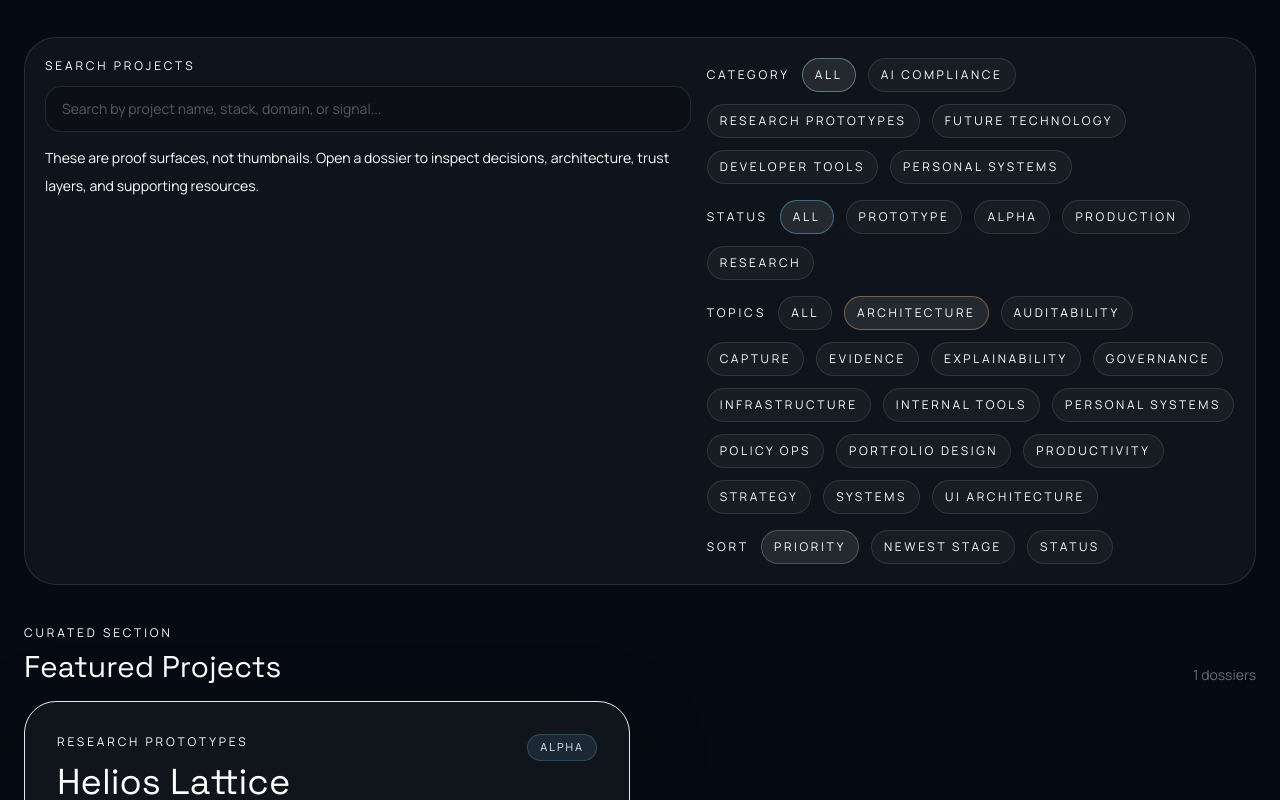
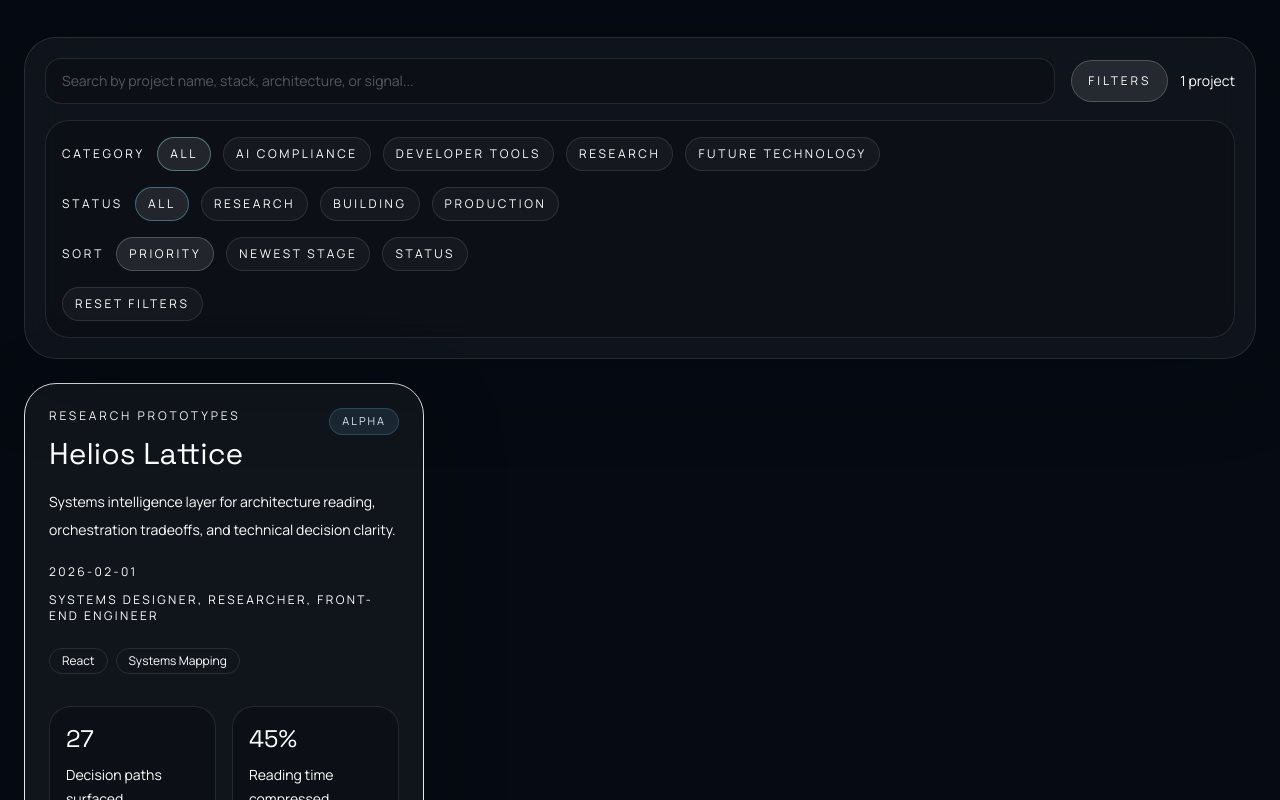
Before and after one commit to jkmalra/portfolio, a Next.js app: page /projects/tags/architecture in a window 1280 px wide. Shown: the part 300-1100 px from the top of the page. Built offline with nearby package versions, Linux system fonts and the light colour scheme.

Commit message:
Refine projects page with layered flagship sections

```diff
--- a/app/projects/page.tsx
+++ b/app/projects/page.tsx
@@ -1,23 +1,102 @@
 import { Reveal } from "@/components/motion/reveal";
+import { ProjectCard } from "@/components/site/project-card";
 import { ProjectFilter } from "@/components/site/project-filter";
 import { SectionIntro } from "@/components/site/section-intro";
 import { getAllProjects } from "@/lib/project-content";
 
 export default async function ProjectsPage() {
   const projects = await getAllProjects();
+  const flagshipProjects = projects.filter((project) => project.tier === "Tier 1");
+  const activeProjects = projects.filter((project) => project.tier === "Tier 2");
+  const libraryCount = projects.length;
 
   return (
-    <div id="main-content" className="mx-auto w-[min(1320px,calc(100%-2rem))] py-12 md:w-[min(1320px,calc(100%-3rem))] md:py-16">
+    <div
+      id="main-content"
+      className="mx-auto w-[min(1320px,calc(100%-2rem))] py-12 md:w-[min(1320px,calc(100%-3rem))] md:py-16"
+    >
       <Reveal>
-        <SectionIntro
-          eyebrow="Projects"
-          title="A curated index of proof surfaces, not a wall of portfolio thumbnails."
-          description="This section is organized as a serious project library. Flagship dossiers lead, active supporting work follows, and smaller experiments stay present without competing for equal weight."
-        />
+        <section className="surface-shell overflow-hidden p-8 md:p-10">
+          <p className="font-display text-xs uppercase tracking-[0.34em] text-aurora/75">Projects</p>
+          <div className="mt-8 grid gap-8 xl:grid-cols-[1.1fr,0.9fr] xl:items-end">
+            <div>
+              <h1 className="max-w-4xl font-display text-5xl leading-[0.92] text-white md:text-7xl">
+                Proof surfaces first. Controls only when they help.
+              </h1>
+              <p className="mt-6 max-w-2xl text-base leading-8 text-white/64">
+                This project index is built to surface serious work immediately. Flagship dossiers lead, active
+                builds stay visible, and the full library remains searchable without overwhelming the page.
+              </p>
+            </div>
+
+            <div className="grid gap-4 sm:grid-cols-3">
+              <div className="rounded-[1.6rem] border border-white/10 bg-black/20 p-4">
+                <p className="text-xs uppercase tracking-[0.24em] text-white/40">Flagship</p>
+                <p className="mt-3 font-display text-3xl text-white">{flagshipProjects.length}</p>
+              </div>
+              <div className="rounded-[1.6rem] border border-white/10 bg-black/20 p-4">
+                <p className="text-xs uppercase tracking-[0.24em] text-white/40">Active</p>
+                <p className="mt-3 font-display text-3xl text-white">{activeProjects.length}</p>
+              </div>
+              <div className="rounded-[1.6rem] border border-white/10 bg-black/20 p-4">
+                <p className="text-xs uppercase tracking-[0.24em] text-white/40">Library</p>
+                <p className="mt-3 font-display text-3xl text-white">{libraryCount}</p>
+              </div>
+            </div>
+          </div>
+        </section>
       </Reveal>
-      <Reveal delay={0.06} className="mt-10">
-        <ProjectFilter projects={projects} />
-      </Reveal>
+
+      {flagshipProjects.length > 0 ? (
+        <section className="mt-14 space-y-6">
+          <Reveal>
+            <SectionIntro
+              eyebrow="Flagship dossiers"
+              title="The strongest proof surfaces lead the page."
+              description="These are the projects designed to carry the most weight in hiring, client credibility, and technical evaluation."
+            />
+          </Reveal>
+          <div className="grid gap-5 xl:grid-cols-2">
+            {flagshipProjects.map((project, index) => (
+              <Reveal key={project.slug} delay={0.05 * index}>
+                <ProjectCard project={project} />
+              </Reveal>
+            ))}
+          </div>
+        </section>
+      ) : null}
+
+      {activeProjects.length > 0 ? (
+        <section className="mt-16 space-y-6">
+          <Reveal>
+            <SectionIntro
+              eyebrow="Active projects"
+              title="Current builds and operational systems."
+              description="This layer shows work that is being refined, extended, or actively used as part of the broader portfolio system."
+            />
+          </Reveal>
+          <div className="grid gap-5 lg:grid-cols-2">
+            {activeProjects.map((project, index) => (
+              <Reveal key={project.slug} delay={0.05 * index}>
+                <ProjectCard project={project} compact />
+              </Reveal>
+            ))}
+          </div>
+        </section>
+      ) : null}
+
+      <section className="mt-16 space-y-6">
+        <Reveal>
+          <SectionIntro
+            eyebrow="Project library"
+            title="The complete project index stays searchable, but secondary."
+            description="Use search first. Open filters only when you want to narrow the library by domain or delivery state."
+          />
+        </Reveal>
+        <Reveal delay={0.06}>
+          <ProjectFilter projects={projects} />
+        </Reveal>
+      </section>
     </div>
   );
 }
--- a/components/site/project-filter.tsx
+++ b/components/site/project-filter.tsx
@@ -10,15 +10,64 @@ type ProjectFilterProps = {
 };
 
 type SortMode = "Priority" | "Newest stage" | "Status";
+type EssentialCategory =
+  | "AI Compliance"
+  | "Backend"
+  | "Developer Tools"
+  | "Research"
+  | "Future Technology";
+type EssentialStatus = "Research" | "Building" | "Production" | "Archived";
 
-const sectionOrder = ["Featured Projects", "Active Work", "Experiments / Learning"] as const;
+const essentialCategoryOrder: EssentialCategory[] = [
+  "AI Compliance",
+  "Backend",
+  "Developer Tools",
+  "Research",
+  "Future Technology",
+];
 
-function groupProjects(projects: ProjectEntry[]) {
-  return {
-    "Featured Projects": projects.filter((project) => project.tier === "Tier 1"),
-    "Active Work": projects.filter((project) => project.tier === "Tier 2"),
-    "Experiments / Learning": projects.filter((project) => project.tier === "Tier 3"),
-  };
+const essentialStatusOrder: EssentialStatus[] = ["Research", "Building", "Production", "Archived"];
+
+function mapProjectCategory(project: ProjectEntry): EssentialCategory | null {
+  const value = `${project.category} ${project.tags.join(" ")}`.toLowerCase();
+
+  if (value.includes("ai compliance")) {
+    return "AI Compliance";
+  }
+
+  if (value.includes("backend")) {
+    return "Backend";
+  }
+
+  if (value.includes("developer tools") || value.includes("internal tools") || value.includes("policy ops")) {
+    return "Developer Tools";
+  }
+
+  if (value.includes("research")) {
+    return "Research";
+  }
+
+  if (value.includes("future technology") || value.includes("personal systems")) {
+    return "Future Technology";
+  }
+
+  return null;
+}
+
+function mapProjectStatus(status: ProjectStatus): EssentialStatus {
+  if (status === "Research") {
+    return "Research";
+  }
+
+  if (status === "Archived") {
+    return "Archived";
+  }
+
+  if (status === "Production" || status === "Maintained") {
+    return "Production";
+  }
+
+  return "Building";
 }
 
 function sortProjects(projects: ProjectEntry[], mode: SortMode) {
@@ -37,20 +86,26 @@ function sortProjects(projects: ProjectEntry[], mode: SortMode) {
 
 export function ProjectFilter({ projects, initialTag = "All" }: ProjectFilterProps) {
   const [query, setQuery] = useState("");
-  const [activeCategory, setActiveCategory] = useState("All");
-  const [activeStatus, setActiveStatus] = useState<ProjectStatus | "All">("All");
+  const [activeCategory, setActiveCategory] = useState<EssentialCategory | "All">("All");
+  const [activeStatus, setActiveStatus] = useState<EssentialStatus | "All">("All");
   const [activeTag, setActiveTag] = useState(initialTag);
   const [sortMode, setSortMode] = useState<SortMode>("Priority");
+  const [filtersOpen, setFiltersOpen] = useState(false);
 
-  const categories = Array.from(new Set(projects.map((project) => project.category)));
-  const statuses = Array.from(new Set(projects.map((project) => project.status)));
-  const tags = Array.from(new Set(projects.flatMap((project) => project.tags))).sort((left, right) =>
-    left.localeCompare(right),
+  const categories = essentialCategoryOrder.filter((category) =>
+    projects.some((project) => mapProjectCategory(project) === category),
   );
+  const statuses = essentialStatusOrder.filter((status) =>
+    projects.some((project) => mapProjectStatus(project.status) === status),
+  );
+  const hasActiveFilters =
+    activeCategory !== "All" || activeStatus !== "All" || activeTag !== "All" || sortMode !== "Priority";
 
   const filtered = useMemo(() => {
     return sortProjects(
       projects.filter((project) => {
+        const mappedCategory = mapProjectCategory(project);
+        const mappedStatus = mapProjectStatus(project.status);
         const haystack = [
           project.title,
           project.summary,
@@ -64,8 +119,8 @@ export function ProjectFilter({ projects, initialTag = "All" }: ProjectFilterPro
           .toLowerCase();
 
         const matchesQuery = haystack.includes(query.toLowerCase());
-        const matchesCategory = activeCategory === "All" || project.category === activeCategory;
-        const matchesStatus = activeStatus === "All" || project.status === activeStatus;
+        const matchesCategory = activeCategory === "All" || mappedCategory === activeCategory;
+        const matchesStatus = activeStatus === "All" || mappedStatus === activeStatus;
         const matchesTag = activeTag === "All" || project.tags.includes(activeTag);
 
         return matchesQuery && matchesCategory && matchesStatus && matchesTag;
@@ -74,33 +129,49 @@ export function ProjectFilter({ projects, initialTag = "All" }: ProjectFilterPro
     );
   }, [activeCategory, activeStatus, activeTag, projects, query, sortMode]);
 
-  const grouped = groupProjects(filtered);
-
   return (
-    <div className="space-y-10">
-      <div className="grid gap-4 rounded-[2rem] border border-white/10 bg-white/[0.04] p-5 xl:grid-cols-[minmax(0,1.1fr),minmax(340px,0.9fr)]">
-        <div className="space-y-3">
-          <p className="text-xs uppercase tracking-[0.24em] text-white/42">Search projects</p>
+    <div className="space-y-6">
+      <div className="surface-shell p-4 md:p-5">
+        <div className="flex flex-col gap-4 lg:flex-row lg:items-center lg:justify-between">
+          <div className="flex-1">
+            <label htmlFor="project-search" className="sr-only">
+              Search projects
+            </label>
             <input
+              id="project-search"
               value={query}
               onChange={(event) => setQuery(event.target.value)}
-            placeholder="Search by project name, stack, domain, or signal..."
+              placeholder="Search by project name, stack, architecture, or signal..."
               className="w-full rounded-2xl border border-white/10 bg-black/20 px-4 py-3 text-sm text-white outline-none placeholder:text-white/30 focus:border-aurora/40"
             />
-          <p className="text-sm leading-7 text-white/56">
-            These are proof surfaces, not thumbnails. Open a dossier to inspect decisions, architecture, trust
-            layers, and supporting resources.
+          </div>
+          <div className="flex flex-wrap items-center gap-3">
+            <button
+              type="button"
+              onClick={() => setFiltersOpen((current) => !current)}
+              className={`rounded-full border px-4 py-3 text-xs uppercase tracking-[0.24em] transition ${
+                filtersOpen || hasActiveFilters
+                  ? "border-white/20 bg-white/[0.09] text-white"
+                  : "border-white/10 bg-white/[0.04] text-white/56 hover:text-white"
+              }`}
+            >
+              {filtersOpen ? "Hide Filters" : "Filters"}
+            </button>
+            <p className="text-sm text-white/42">
+              {filtered.length} {filtered.length === 1 ? "project" : "projects"}
             </p>
           </div>
+        </div>
 
-        <div className="space-y-4">
+        {(filtersOpen || hasActiveFilters) ? (
+          <div className="mt-4 space-y-4 rounded-[1.5rem] border border-white/10 bg-black/20 p-4">
             <div className="flex flex-wrap items-center gap-3">
               <p className="text-xs uppercase tracking-[0.24em] text-white/42">Category</p>
               {["All", ...categories].map((category) => (
                 <button
                   key={category}
                   type="button"
-                onClick={() => setActiveCategory(category)}
+                  onClick={() => setActiveCategory(category as EssentialCategory | "All")}
                   className={`rounded-full border px-3 py-2 text-xs uppercase tracking-[0.22em] transition ${
                     activeCategory === category
                       ? "border-aurora/40 bg-white/[0.09] text-white"
@@ -118,7 +189,7 @@ export function ProjectFilter({ projects, initialTag = "All" }: ProjectFilterPro
                 <button
                   key={status}
                   type="button"
-                onClick={() => setActiveStatus(status as ProjectStatus | "All")}
+                  onClick={() => setActiveStatus(status as EssentialStatus | "All")}
                   className={`rounded-full border px-3 py-2 text-xs uppercase tracking-[0.22em] transition ${
                     activeStatus === status
                       ? "border-azure/40 bg-white/[0.09] text-white"
@@ -126,24 +197,6 @@ export function ProjectFilter({ projects, initialTag = "All" }: ProjectFilterPro
                   }`}
                 >
                   {status}
-              </button>
-            ))}
-          </div>
-
-          <div className="flex flex-wrap items-center gap-3">
-            <p className="text-xs uppercase tracking-[0.24em] text-white/42">Topics</p>
-            {["All", ...tags].map((tag) => (
-              <button
-                key={tag}
-                type="button"
-                onClick={() => setActiveTag(tag)}
-                className={`rounded-full border px-3 py-2 text-xs uppercase tracking-[0.22em] transition ${
-                  activeTag === tag
-                    ? "border-ember/40 bg-white/[0.09] text-white"
-                    : "border-white/10 bg-white/[0.04] text-white/56 hover:text-white"
-                }`}
-              >
-                {tag}
                 </button>
               ))}
             </div>
@@ -165,50 +218,41 @@ export function ProjectFilter({ projects, initialTag = "All" }: ProjectFilterPro
                 </button>
               ))}
             </div>
+
+            {hasActiveFilters ? (
+              <div className="flex flex-wrap items-center gap-3">
+                <button
+                  type="button"
+                  onClick={() => {
+                    setActiveCategory("All");
+                    setActiveStatus("All");
+                    setActiveTag(initialTag);
+                    setSortMode("Priority");
+                  }}
+                  className="rounded-full border border-white/10 bg-white/[0.04] px-3 py-2 text-xs uppercase tracking-[0.22em] text-white/68 transition hover:text-white"
+                >
+                  Reset filters
+                </button>
               </div>
+            ) : null}
+          </div>
+        ) : null}
       </div>
 
-      <div className="space-y-10">
-        {sectionOrder.map((section) => {
-          const items = grouped[section];
-
-          if (items.length === 0) {
-            return null;
-          }
-
-          return (
-            <section key={section} className="space-y-4">
-              <div className="flex items-end justify-between gap-4">
-                <div>
-                  <p className="text-xs uppercase tracking-[0.24em] text-white/42">Curated section</p>
-                  <h3 className="mt-2 font-display text-3xl text-white">{section}</h3>
-                </div>
-                <p className="text-sm text-white/40">{items.length} dossiers</p>
-              </div>
-
-              {section === "Featured Projects" ? (
-                <div className="grid gap-5 xl:grid-cols-2">
-                  {items.map((project) => (
-                    <ProjectCard key={project.slug} project={project} />
-                  ))}
-                </div>
-              ) : section === "Active Work" ? (
-                <div className="grid gap-5 lg:grid-cols-2">
-                  {items.map((project) => (
+      {filtered.length > 0 ? (
+        <div className="grid gap-4 lg:grid-cols-2 xl:grid-cols-3">
+          {filtered.map((project) => (
             <ProjectCard key={project.slug} project={project} compact />
           ))}
         </div>
       ) : (
-                <div className="grid gap-4 lg:grid-cols-2 xl:grid-cols-3">
-                  {items.map((project) => (
-                    <ProjectCard key={project.slug} project={project} compact />
-                  ))}
+        <div className="surface-shell p-8">
+          <p className="font-display text-2xl text-white">No projects match this view.</p>
+          <p className="mt-3 max-w-2xl text-sm leading-7 text-white/56">
+            Try a broader search term or clear the current filters to return to the full project library.
+          </p>
         </div>
       )}
-            </section>
-          );
-        })}
-      </div>
     </div>
   );
 }
```
Lines whose indentation alone changed are shown as unchanged.
